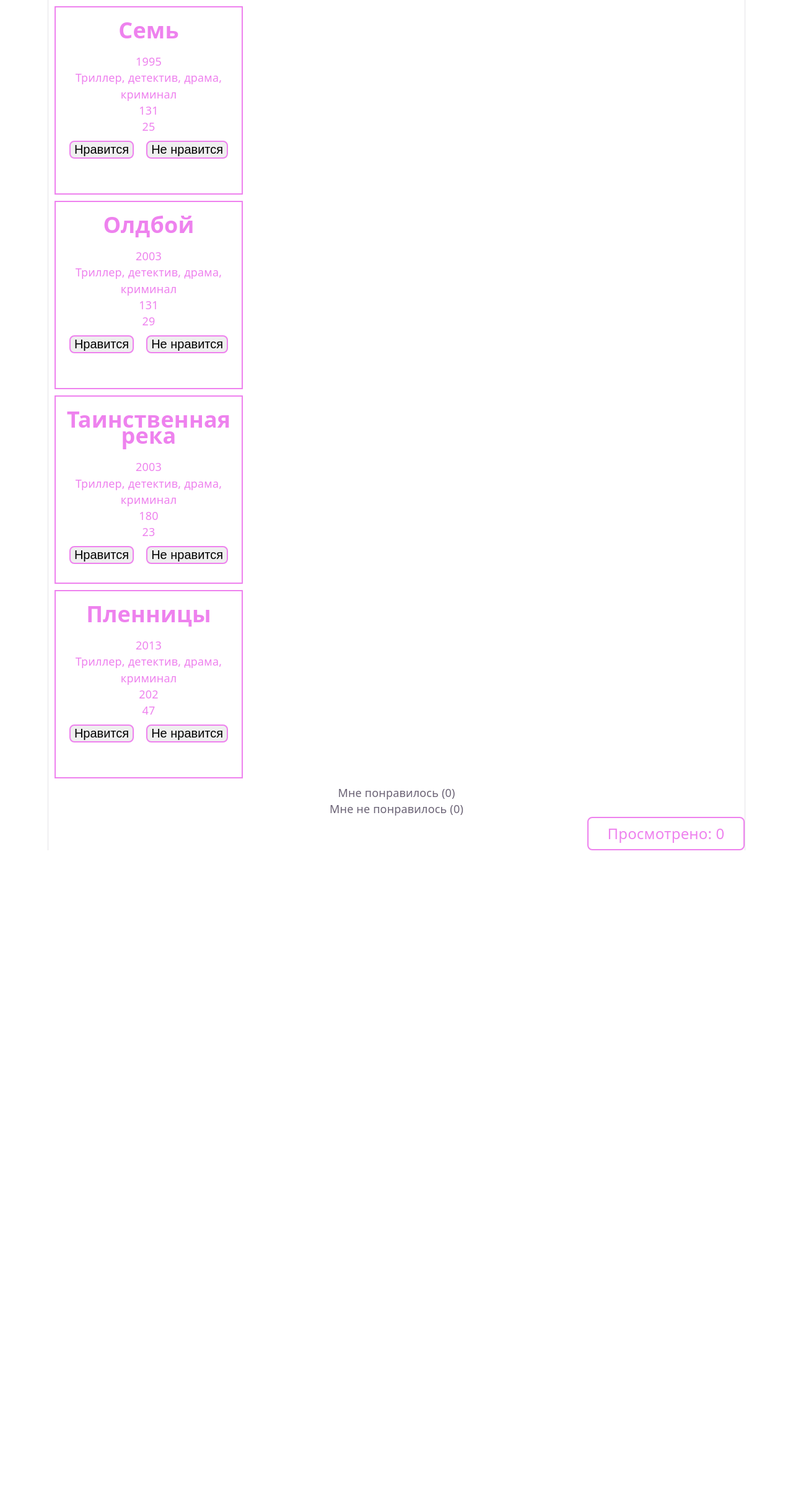
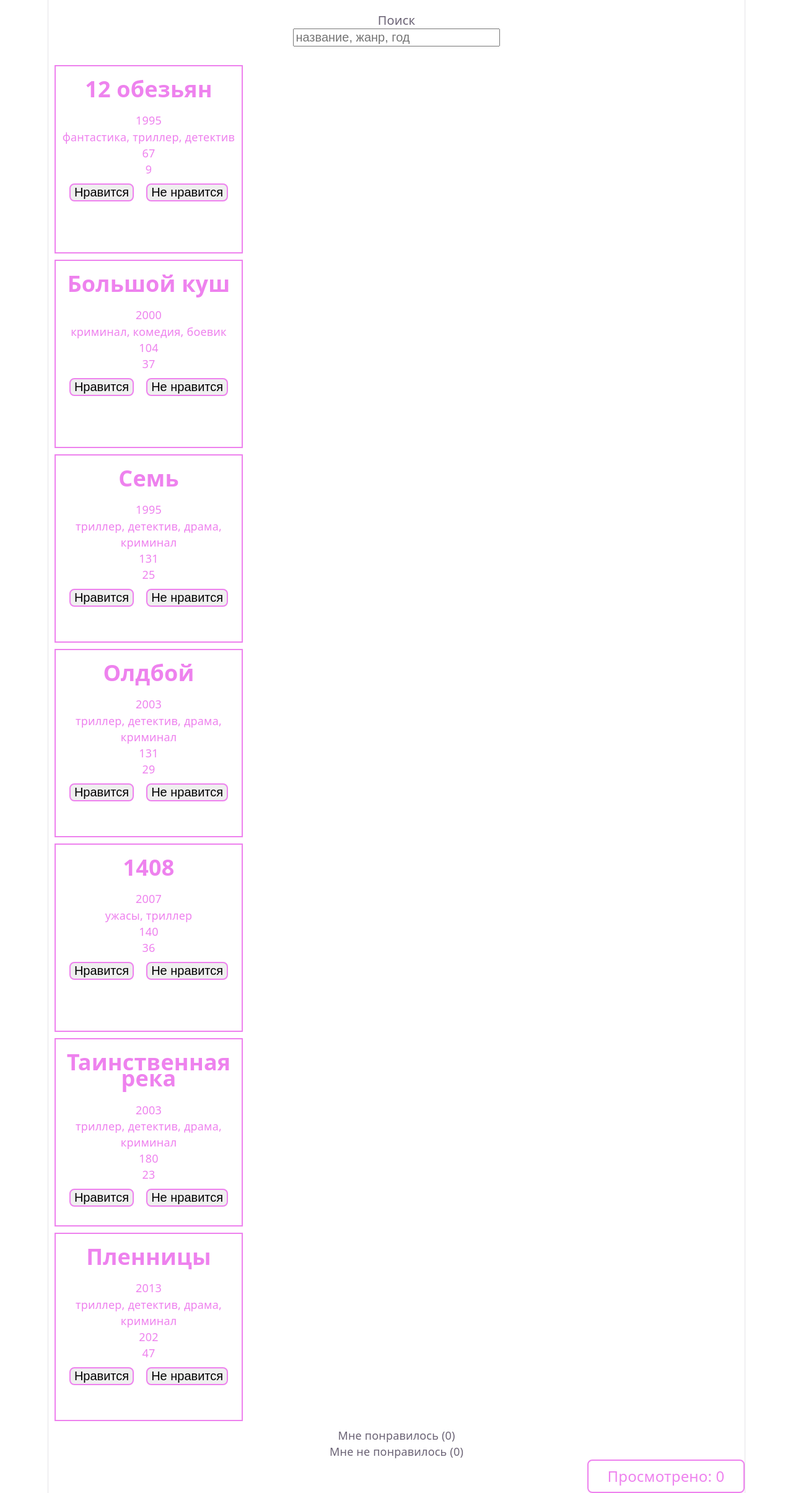
Before and after one commit to 25Dima05/dz-like-dislike, a React (Vite) app: page / in a window 1280 px wide. Shown: the whole page at 62% size. Before the commit the page ends 1372 px from the top, so only its background shows below. Built offline with nearby package versions, Linux system fonts and the light colour scheme.

Commit message:
added a movie search

```diff
--- a/src/App.jsx
+++ b/src/App.jsx
@@ -1,39 +1,26 @@
-import { useState } from 'react'
+import { useState, useEffect, useMemo} from 'react'
 import reactLogo from './assets/react.svg'
 import viteLogo from './assets/vite.svg'
 import heroImg from './assets/hero.png'
 import FilmCard from './components/FilmCard'
-import LikedFilm from './components/LikedFilms'
-import DislikedFilm from './components/DislikedFilms'
+import Reactions from './components/Reactions'
+import CountView from './components/CountView'
+import FilterFilms from './components/FilterFilms'
 import './App.css'
-import { useEffect } from 'react'
 
 function App() {
-
-function CountView({films}) {
-    const [count, setCount] = useState(0);
-
-    useEffect(() => {
-            const summView = films.reduce((result, film) => result + film.view, 0);
-            setCount(summView);
-        }, [films]);
-     return (
-        <div>
-            <p>Просмотрено: {count}</p>
-        </div>
-     )
-}
 
 const textStyle = {
     color: "violet",
 }
 
+// // // Список фильмов
 const [films, setFilms] = useState([
     {
         id: 1,
         title: "Олдбой",
         date: "2003",
-        genre: "Триллер, детектив, драма, криминал",
+        genre: "триллер, детектив, драма, криминал",
 
         like: 131,
         dislike: 29,
@@ -47,7 +34,7 @@ const [films, setFilms] = useState([
         id: 2,
         title: "Таинственная река",
         date: "2003",
-        genre: "Триллер, детектив, драма, криминал",
+        genre: "триллер, детектив, драма, криминал",
 
         like: 180,
         dislike: 23,
@@ -61,7 +48,7 @@ const [films, setFilms] = useState([
         id: 3,
         title: "Пленницы",
         date: "2013",
-        genre: "Триллер, детектив, драма, криминал",
+        genre: "триллер, детектив, драма, криминал",
 
         like: 202,
         dislike: 47,
@@ -75,7 +62,7 @@ const [films, setFilms] = useState([
         id: 4,
         title: "Семь",
         date: "1995",
-        genre: "Триллер, детектив, драма, криминал",
+        genre: "триллер, детектив, драма, криминал",
 
         like: 131,
         dislike: 25,
@@ -84,19 +71,76 @@ const [films, setFilms] = useState([
         dislikeFlag: false,
 
         view: 0
+    },
+    {
+        id: 5,
+        title: "Большой куш",
+        date: "2000",
+        genre: "криминал, комедия, боевик",
+
+        like: 104,
+        dislike: 37,
+
+        likeFlag: false,
+        dislikeFlag: false,
+
+        view: 0
+    },
+    {
+        id: 6,
+        title: "12 обезьян",
+        date: "1995",
+        genre: "фантастика, триллер, детектив",
+
+        like: 67,
+        dislike: 9,
+
+        likeFlag: false,
+        dislikeFlag: false,
+
+        view: 0
+    },
+    {
+        id: 7,
+        title: "1408",
+        date: "2007",
+        genre: "ужасы, триллер",
+
+        like: 140,
+        dislike: 36,
+
+        likeFlag: false,
+        dislikeFlag: false,
+
+        view: 0
     }
 ])
 
-const sortedFilms = [...films].sort((a, b) => {
+// // // Поиск
+const [search, setSearch] = useState('');
+const q = search.trim().toLowerCase();
+
+const matchesSearch = (film) => {
+    if (!q) return true;
+    const titleSearch = film.title.toLowerCase();
+    const genreSearch = film.genre.toLowerCase();
+    const dateSearch = film.date.toLowerCase();
+    return titleSearch.includes(q) || genreSearch.includes(q) || dateSearch.includes(q);
+};
+
+// // // Сортировка
+const sortedFilms = [...films].filter(matchesSearch).sort((a, b) => {
     const sumA = a.like + a.dislike;
     const sumB = b.like + b.dislike;
 
     return sumA - sumB;
-})
+});
 
+// // // Списки понравилось/не понравилось
 const likedFilms = films.filter(film => film.likeFlag);
 const dislikedFilms = films.filter(film => film.dislikeFlag);
 
+// // // Функции лайка/дизлайка
 function likeMinus(arrFilm) {
     return {
         ...arrFilm,
@@ -173,8 +217,11 @@ function handleDislike(filmId) {
     return (
         <div>
             <div>
-                {sortedFilms.map(n => {
-                    return (
+                <FilterFilms value={search} onChange={setSearch} />
+                {sortedFilms.length === 0 ? (
+                    <p>Ничего не найдено</p>
+                ) : (
+                sortedFilms.map(n => (
                         <FilmCard
                             key={n.id}
                             title={n.title}
@@ -187,14 +234,14 @@ function handleDislike(filmId) {
                             handleLike={() => handleLike(n.id)}
                             handleDislike={() => handleDislike(n.id)}
                         />
-                    )
-                })}
+                    ))
+                 )}
 
 
                 <p>Мне понравилось ({likedFilms.length})</p>
                 {likedFilms.map(n => {
                     return (
-                            <LikedFilm
+                            <Reactions
                             key={n.id}
                             title={n.title}
                             date={n.date}
@@ -212,7 +259,7 @@ function handleDislike(filmId) {
                 <p>Мне не понравилось ({dislikedFilms.length})</p>
                 {dislikedFilms.map(n => {
                     return (
-                            <DislikedFilm
+                            <Reactions
                             key={n.id}
                             title={n.title}
                             date={n.date}
@@ -227,12 +274,12 @@ function handleDislike(filmId) {
                     )
                 })}
             </div>
-            <div className='countView'>
-                <CountView films={films}/>
-            </div>
+
+                <div className='countView'>
+                    <CountView films={films}/>
+                </div>
 
         </div>
-
     )
 }
 
--- /dev/null
+++ b/src/components/CountView.jsx
@@ -0,0 +1,19 @@
+import { useState, useEffect } from 'react'
+import '../App.css'
+
+function CountView({films}) {
+    const [count, setCount] = useState(0);
+
+    useEffect(() => {
+            const summView = films.reduce((result, film) => result + film.view, 0);
+            setCount(summView);
+        }, [films]);
+
+     return (
+        <div>
+            <p>Просмотрено: {count}</p>
+        </div>
+     )
+}
+
+export default CountView
--- a/src/components/DislikedFilms.jsx
+++ /dev/null
@@ -1,33 +0,0 @@
-import '../App.css'
-
-const DislikedCard = ({
-    title,
-    date,
-    genre,
-    like,
-    dislike,
-    likeFlag,
-    dislikeFlag,
-    handleLike,
-    handleDislike
-}) => {
-
-return (
-    <div className={dislikeFlag ? "red" : null}>
-        <h1 style={{color: "violet"}}>{title}</h1>
-            <p style={{color: "violet"}}>{date}</p>
-            <p style={{color: "violet"}}>{genre}</p>
-            <p>{like}</p>
-            <p>{dislike}</p>
-
-            <button style={{
-                backgroundColor: likeFlag ? "green" : null
-            }} className='actionButton' onClick={handleLike}>Нравится</button>
-
-            <button style={{
-                backgroundColor: dislikeFlag ? "red" : null
-            }} className='actionButton' onClick={handleDislike}>Не нравится</button>
-    </div>
-)}
-
-export default DislikedCard
--- /dev/null
+++ b/src/components/FilterFilms.jsx
@@ -0,0 +1,24 @@
+import { useState } from 'react'
+import '../App.css'
+
+const FilterFilms = ({value, onChange}) => (
+  <div style={{
+    padding: "20px",
+    fontSize: "20px"
+    }}>
+    <p>Поиск</p>
+
+    <input
+      type="text"
+      value={value}
+      onChange={(n) => onChange(n.target.value)}
+      placeholder={'название, жанр, год'}
+      style={{
+        width: "30%",
+        fontSize: "20px"
+      }}
+    />
+  </div>
+);
+
+export default FilterFilms
--- a/src/components/LikedFilms.jsx
+++ b/src/components/Reactions.jsx
@@ -1,6 +1,6 @@
 import '../App.css'
 
-const LikedCard = ({
+const Reactions = ({
     title,
     date,
     genre,
@@ -12,8 +12,13 @@ const LikedCard = ({
     handleDislike
 }) => {
 
+const colorButton = "";
+
+if (likeFlag) "green";
+if (dislikeFlag) "red";
+
 return (
-    <div className={likeFlag ? "green" : null}>
+    <div className={colorButton}>
         <h1 style={{color: "violet"}}>{title}</h1>
             <p style={{color: "violet"}}>{date}</p>
             <p style={{color: "violet"}}>{genre}</p>
@@ -30,4 +35,4 @@ return (
     </div>
 )}
 
-export default LikedCard
+export default Reactions
```
